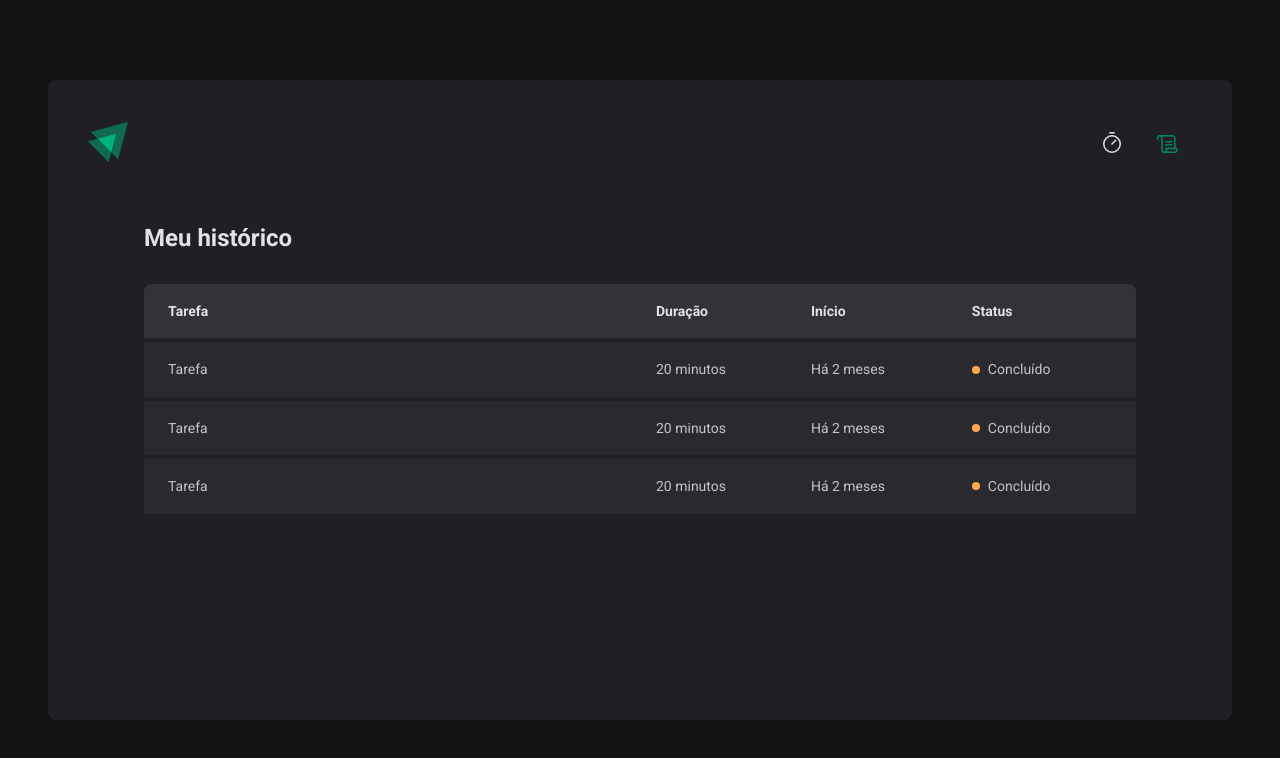
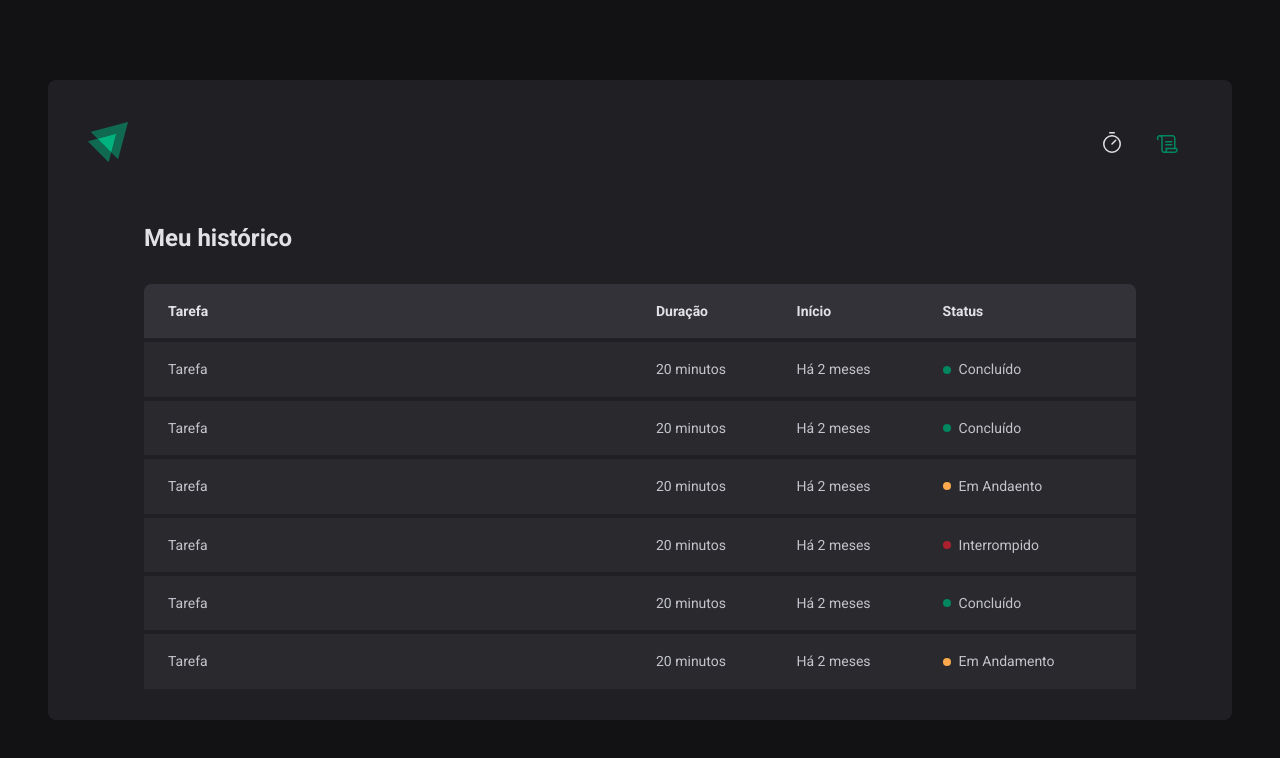
Before and after one commit to andersonbuenos/ignite-timer, a React (Vite) app: page /history in a window 1280 px wide. Shown: the top 758 px of the page. Built offline with nearby package versions, Linux system fonts and the light colour scheme; the HTML template or start-up script is replaced by a standard one.

Commit message:
estilização do componente status

```diff
--- a/src/pages/HIstory/index.tsx
+++ b/src/pages/HIstory/index.tsx
@@ -37,7 +37,31 @@
                       <td>20 minutos</td>
                       <td>Há 2 meses</td>
                       <td>
+                        <Status statusColor="yellow">Em Andaento</Status>
+                      </td>
+                    </tr>
+                    <tr>
+                      <td>Tarefa</td>
+                      <td>20 minutos</td>
+                      <td>Há 2 meses</td>
+                      <td>
+                        <Status statusColor="red">Interrompido</Status>
+                      </td>
+                    </tr>
+                    <tr>
+                      <td>Tarefa</td>
+                      <td>20 minutos</td>
+                      <td>Há 2 meses</td>
+                      <td>
                         <Status statusColor="green">Concluído</Status>
+                      </td>
+                    </tr>
+                    <tr>
+                      <td>Tarefa</td>
+                      <td>20 minutos</td>
+                      <td>Há 2 meses</td>
+                      <td>
+                        <Status statusColor="yellow">Em Andamento</Status>
                       </td>
                     </tr>
                 </tbody>
--- a/src/pages/HIstory/styles.ts
+++ b/src/pages/HIstory/styles.ts
@@ -63,8 +63,14 @@
   }
 `
 
+const STATUS_COLORS = {
+  yellow: 'yellow-500',
+  green: 'green-500',
+  red: 'red-500',
+}
+
 interface StatusProps {
-  statusColor: 'yellow' | 'red' | 'green';
+  statusColor: keyof typeof STATUS_COLORS
 }
 
 export const Status = styled.span<StatusProps>`
@@ -77,7 +83,7 @@
     width: 0.5rem;
     height: 0.5rem;
     border-radius: 50%;
-    background: ${(props) => props.theme['yellow-500']};
+    background: ${(props) => props.theme[STATUS_COLORS[props.statusColor]]};
   }
 
 `
```
